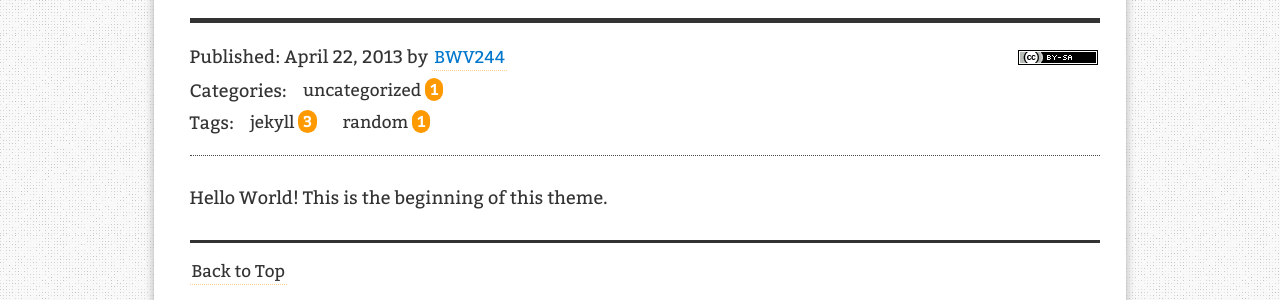
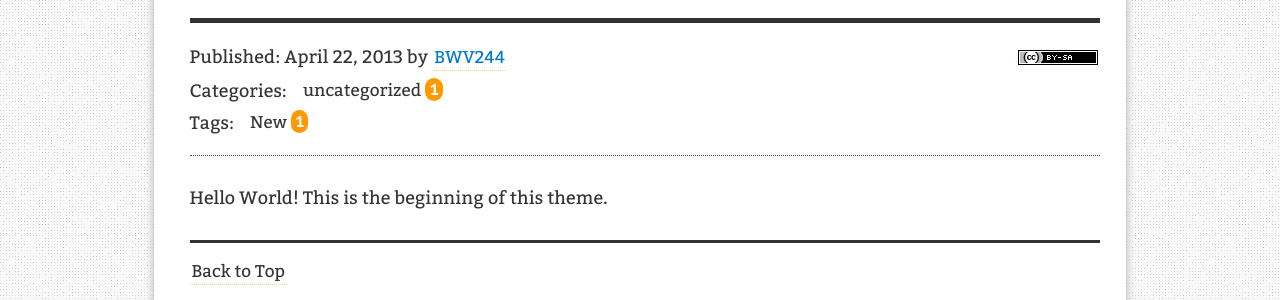
Before and after one commit to BWV244/BWV244.github.io, a Jekyll site: the page built from _posts/2013-04-22-hello-world.md, in a window 1280 px wide. Shown: the part 165-465 px from the top of the page. Built offline with Jekyll 4.4.1, drawn with Linux system fonts in a browser that asks for light colours; comment, search, counter and statistics services are not loaded.

Commit message:
Update 2013-04-22-hello-world.md

```diff
--- a/_posts/2013-04-22-hello-world.md
+++ b/_posts/2013-04-22-hello-world.md
@@ -3,8 +3,8 @@ layout: post
 title: "Hello World!"
 description: "The first 'Hello world' post for Simple Texture theme."
 categories: [uncategorized]
-tags: [random, jekyll]
+tags: [New]
 redirect_from:
-  - /2013/04/22/
+  - /2020/07/18/
 ---
 Hello World! This is the beginning of this theme.
```
